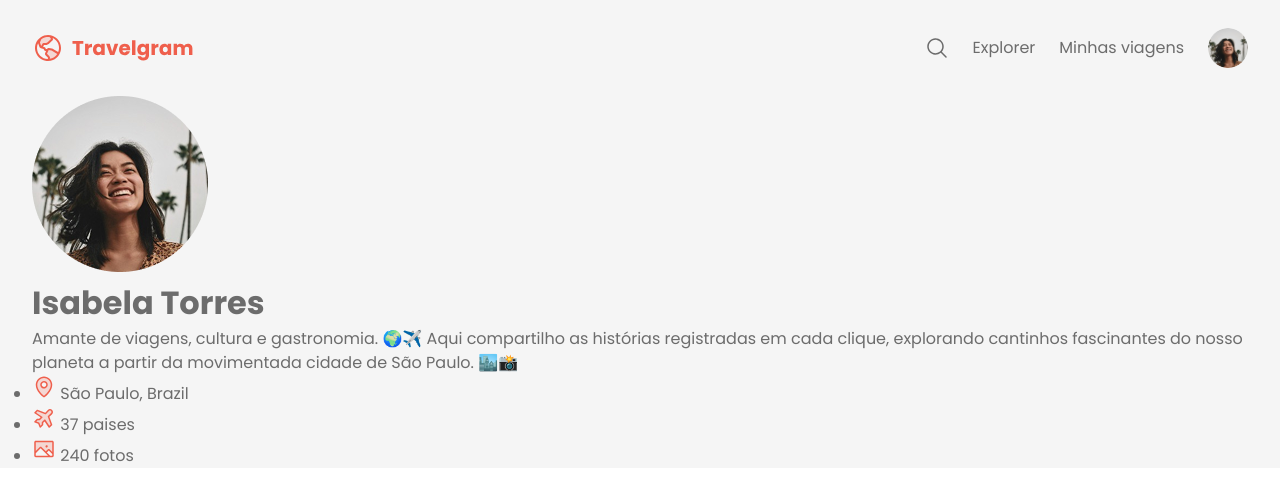
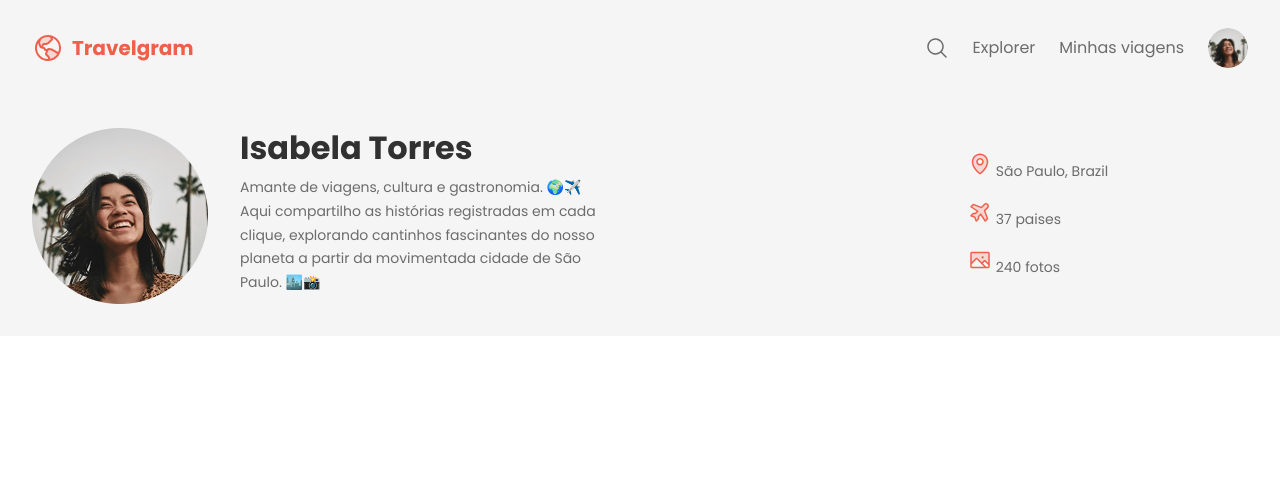
Before and after one commit to TaynaCandidaSilva/ProjetoTravelgram, a plain HTML site: page index.html in a window 1280 px wide. Drawn offline with Linux system fonts and the light colour scheme.

Commit message:
Estilizando o header do projeto

```diff
--- a/index.html
+++ b/index.html
@@ -39,7 +39,7 @@
                     <div>
                         <h1>Isabela Torres</h1>
                         <p>
-                            Amante de viagens, cultura e gastronomia. 🌍✈️
+                            Amante de viagens, cultura e gastronomia. 🌍✈️ <br>
                             Aqui compartilho as histórias registradas em cada clique, explorando cantinhos fascinantes do nosso planeta a partir da movimentada cidade de São Paulo. 🏙️📸
                         </p>
                 </div>
--- a/styles/global.css
+++ b/styles/global.css
@@ -16,8 +16,8 @@
   --font-family: 'Poppins', sans-serif;
   --text-lg: bold 32px/125% var(--font-family);
   --text: 16px/1.5 var(--font-family);
-  --text-md: 14px/175% var(--font-family);
-  --text-sm: 12px/175% var(--font-family);
+  --text-md: 14px/170% var(--font-family);
+  --text-sm: 12px/170% var(--font-family);
 }
 
 
--- /dev/null
+++ b/styles/header.css
@@ -0,0 +1,42 @@
+header {
+  padding-block: 32px;
+  font: var(--text-md);
+}
+
+header .container {
+  display: flex;
+  justify-content: space-between;
+  align-items: center;
+}
+
+#profile {
+  display: flex;
+  gap: 32px;
+}
+
+#profile > div {
+  max-width: 384px;
+}
+
+#profile h1 {
+  font: var(--text-lg);
+  color: var(--text-color-primary);
+  margin-bottom: 8px;
+}
+
+
+#info {
+  list-style: none;
+
+  display: flex;
+  flex-direction: column;
+  gap: 16px;
+
+  width: 280px;
+}
+
+info li {
+  display: flex;
+  align-items: center;
+  gap: 8px;
+}
--- a/styles/index.css
+++ b/styles/index.css
@@ -1,2 +1,3 @@
 @import url(global.css);
 @import url(nav.css);
+@import url(header.css);
```
